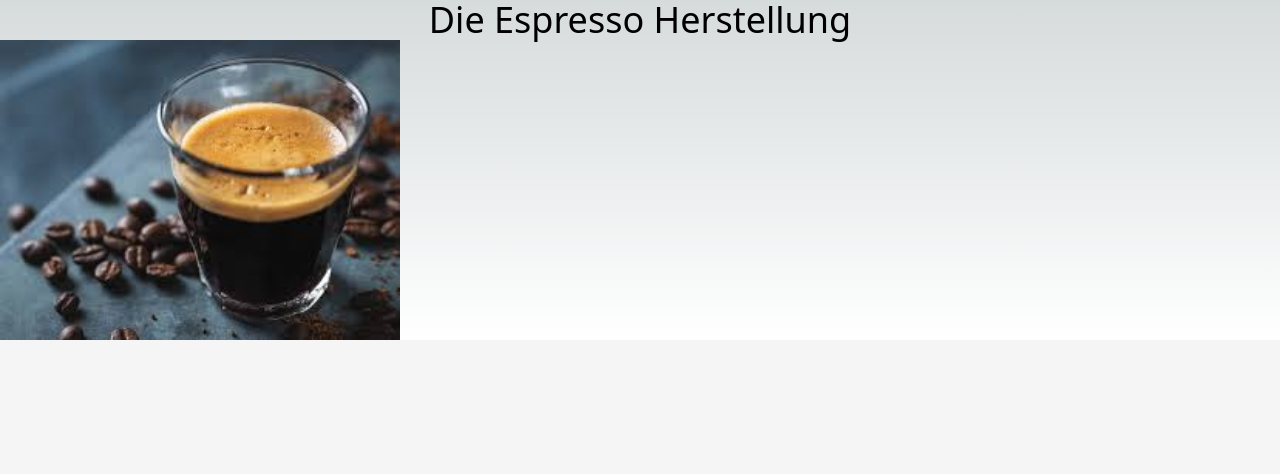
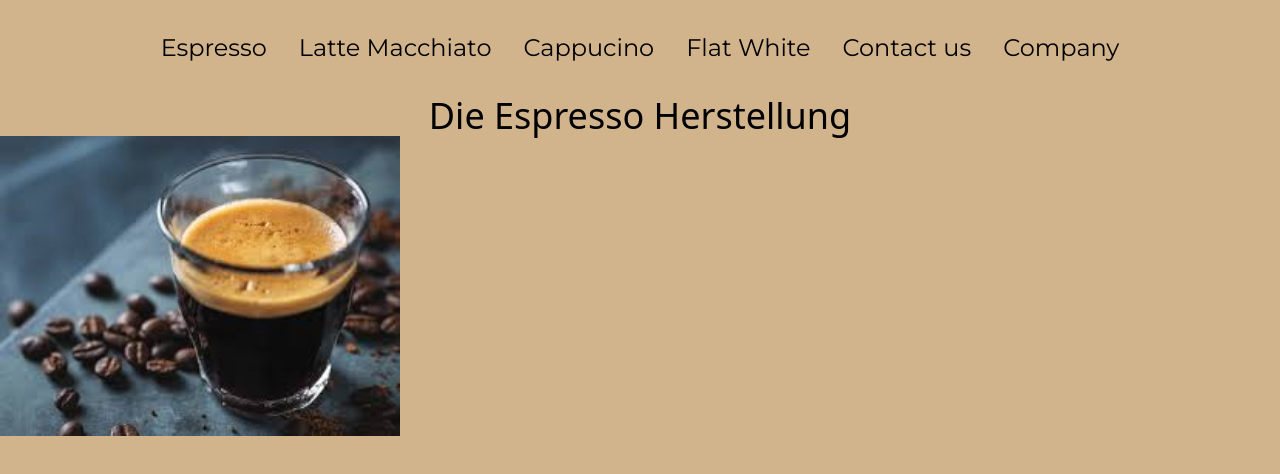
Before and after one commit to skollegger/kaffeemaschineWebsite, a Next.js app: page /Espresso in a window 1280 px wide. Shown: the top 474 px of the page. Built offline with nearby package versions, Linux system fonts and the light colour scheme.

Commit message:
background

```diff
--- a/app/Cappucino/page.tsx
+++ b/app/Cappucino/page.tsx
@@ -1,7 +1,15 @@
 import React from "react";
+import Navbar from "../componends/navbar";
 
 function cappucino() {
-  return <div>Die Herstellung des Cappucinos</div>;
+  return (
+  <>
+  <div className="h-screen">
+    <Navbar/>
+    <div>Die Herstellung des Cappucinos</div>;
+  </div>
+  </>
+  )
 }
 
 export default cappucino;
--- a/app/Espresso/page.tsx
+++ b/app/Espresso/page.tsx
@@ -1,16 +1,20 @@
 import React from "react";
 import Image from "next/image";
+import Navbar from "../componends/navbar";
 
 function espresso() {
   return (
     <>
-      <h1 className="text-center text-4xl">Die Espresso Herstellung</h1>
+    <div className="h-screen bg-[#D2B48C]">
+      <Navbar/>
+      <h1 className="text-center text-4xl text-black">Die Espresso Herstellung</h1>
       <Image
         src={"/Espresso/esspresso1.jpeg"}
         alt={""}
         height={300}
         width={400}
       />
+      </div>
     </>
   );
 }
--- a/app/Flat/page.tsx
+++ b/app/Flat/page.tsx
@@ -1,7 +1,15 @@
 import React from "react";
+import Navbar from "../componends/navbar";
 
 function flat() {
-  return <div>Falat White</div>;
+  return (
+    <>
+    <div className="h-screen">
+      <Navbar/>
+      <div>Flat Late</div>
+    </div>
+    </>
+    )
 }
 
 export default flat;
--- a/app/Late/page.tsx
+++ b/app/Late/page.tsx
@@ -1,8 +1,12 @@
 import React from 'react'
+import Navbar from "../componends/navbar";
 
 function latte() {
   return (
+    <>
+    <Navbar/>
     <div>Latte Macchiato Herstellung</div>
+    </>
   )
 }
 
--- a/app/layout.tsx
+++ b/app/layout.tsx
@@ -12,7 +12,7 @@ export default function RootLayout({
   children: React.ReactNode;
 }) {
   return (
-    <html lang="en" className="bg-bg_creme">
+    <html lang="en" className="bg-">
       <body>{children}</body>
     </html>
   );
--- a/app/page.tsx
+++ b/app/page.tsx
@@ -20,7 +20,7 @@ const montserrat = Montserrat({ subsets: ["latin"] });
 // p-5 ist der Abstand von dem Bild zum Rand
 export default function Home() {
   return (
-    <div className="w-screen h-screen bg-bg_creme ">
+    <div className="w-screen h-screen bg-bg_creme">
       <Navbar />
       <div className="w-screen h-full text-black">
         <div className="">
@@ -74,7 +74,7 @@ export default function Home() {
             <div className="">
               <div className="text-7xl p-10">
                 <div className={montserrat.className}>
-                  The first you need <br /> Have a cup of coffee
+                  The first you need <br /> Is a cup of coffee
                 </div>
               </div>
               <div>
--- a/tailwind.config.js
+++ b/tailwind.config.js
@@ -10,6 +10,7 @@ module.exports = {
       colors: {
         bg_1: "#ece0d1",
         bg_creme: "#f5f5f5",
+        bg_brown: "#D2B48",
       },
       backgroundImage: {
         "gradient-radial": "radial-gradient(var(--tw-gradient-stops))",
```
Also changed, not shown: app/componends/navbar.tsx (line endings or trailing spaces).
